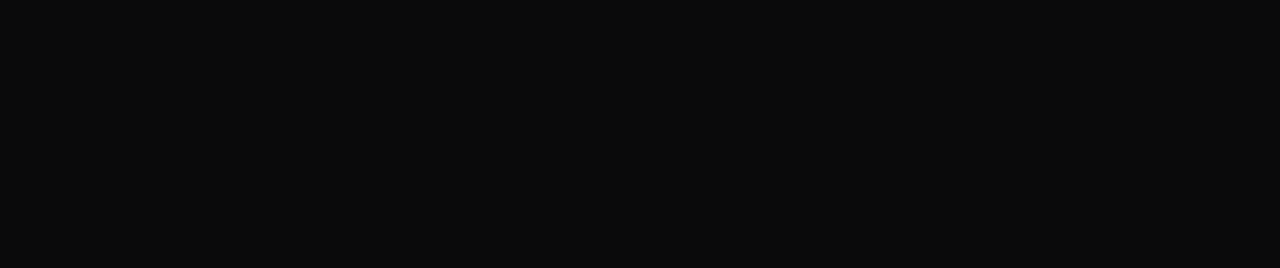
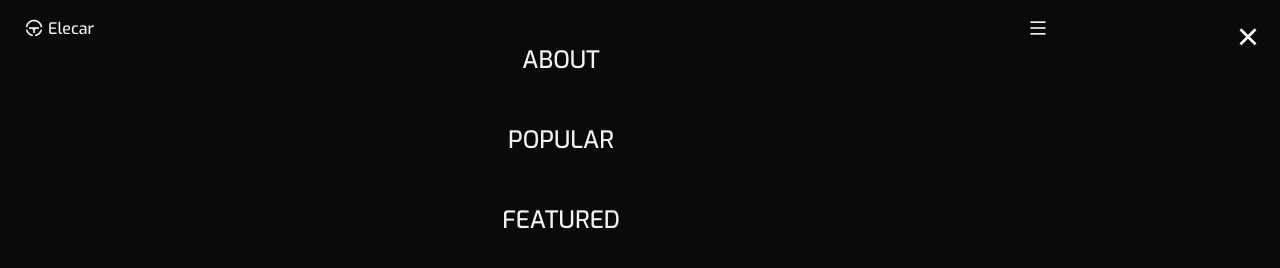
Before and after one commit to HD-40307g/elecar, a plain HTML site: page index.html in a window 1280 px wide. Drawn offline with nearby package versions, Linux system fonts and the light colour scheme.

Commit message:
Add header section

```diff
--- a/assets/css/styles.css
+++ b/assets/css/styles.css
@@ -36,6 +36,7 @@
   --z-fixed: 100;
 }
 
+/* Responsive typography */
 @media screen and (min-width: 968px) {
   :root {
     --h1-font-size: 2.25rem;
@@ -110,10 +111,93 @@ img {
 }
 
 /*=============== HEADER & NAV ===============*/
+.header {
+  position: fixed;
+  top: 0;
+  left: 0;
+  width: 100%;
+  z-index: var(--z-fixed);
+  background-color: transparent;
+}
 
+.nav {
+  height: var(--header-height);
+  display: flex;
+  justify-content: space-between;
+  align-items: center;
+}
+
+.nav__logo, .nav__toggle {
+  color: var(--title-color);
+  display: inline-flex;
+}
+
+.nav__logo {
+  align-items: center;
+  column-gap: .25rem;
+  font-weight: var(--font-medium);
+  transition: .3s;
+}
+
+.nav__logo i {
+  font-size: 1.25rem;
+}
+
+.nav__logo:hover {
+  color: var(--first-color);
+}
+
+.nav__toggle {
+  font-size: 1.25rem;
+  cursor: pointer;
+}
+
+@media screen and (max-width: 767px) {
+  .nav__menu {
+    position: fixed;
+    background-color: hsla(0, 0%, 100%, .1);
+    top: 0;
+    right: -100%;
+    width: 100%;
+    height: 100%;
+    backdrop-filter: blur(96px);
+    transition: .3s;
+  }
+}
+
+.nav__list {
+  display: flex;
+  flex-direction: column;
+  text-align: center;
+  row-gap: 3rem;
+  padding-top: 9rem;
+}
+
+.nav__link {
+  text-transform: uppercase;
+  color: var(--title-color);
+  font-size: var(--h2-font-size);
+  font-weight: var(--font-medium);
+  transition: .3s;
+}
+
+.nav__link:hover {
+  color: var(--first-color);
+}
+
+.nav__close {
+  font-size: 2rem;
+  color: var(--white-color);
+  position: absolute;
+  top: 1rem;
+  right: 1rem;
+  cursor: pointer;
+}
 
 /* Show menu */
-
+.show-menu {
+  right: 0;
+}
 
 /* Change background header */
 
--- a/assets/js/main.js
+++ b/assets/js/main.js
@@ -1,8 +1,33 @@
 /*=============== SHOW MENU ===============*/
+const navMenu = document.getElementById('nav-menu'),
+      navToggle = document.getElementById('nav-toggle'),
+      navClose = document.getElementById('nav-close');
 
+/*=============== MENU SHOW ===============*/
+/* Validate if constant exists */
+if(navToggle){
+    navToggle.addEventListener('click', () =>{
+        navMenu.classList.add('show-menu');
+    });
+}
+
+/*=============== MENU HIDDEN ===============*/
+/* Validate if constant exists */
+if(navClose){
+    navClose.addEventListener('click', () =>{
+        navMenu.classList.remove('show-menu');
+    });
+}
 
 /*=============== REMOVE MENU MOBILE ===============*/
+const navLink = document.querySelectorAll('.nav__link');
 
+function linkAction(){
+    const navMenu = document.getElementById('nav-menu');
+    //When we click on each nav__link, we remove the show-menu class
+    navMenu.classList.remove('show-menu');
+}
+navLink.forEach(n => n.addEventListener('click', linkAction));
 
 /*=============== CHANGE BACKGROUND HEADER ===============*/
 
--- a/index.html
+++ b/index.html
@@ -21,7 +21,37 @@
     <body>
         <!--==================== HEADER ====================-->
         <header class="header" id="header">
+            <nav class="nav container">
+                <a href="#" class="nav__logo">
+                    <i class="ri-steering-line"></i>
+                    Elecar
+                </a>
 
+                <div class="nav__menu" id="nav-manu">
+                    <ul class="nav__list">
+                        <li class="nav__item">
+                            <a href="#home" class="nav__link">Home</a>
+                        </li>
+                        <li class="nav__item">
+                            <a href="#about" class="nav__link">About</a>
+                        </li>
+                        <li class="nav__item">
+                            <a href="#popular" class="nav__link">Popular</a>
+                        </li>
+                        <li class="nav__item">
+                            <a href="#featured" class="nav__link">Featured</a>
+                        </li>
+                    </ul>
+
+                    <div class="nav__close" id="nav-close">
+                        <i class="ri-close-line"></i>
+                    </div>
+                </div>
+                <!--Toggle Button-->
+                <div class="nav__toggle" id="nav-toggle">
+                    <i class="ri-menu-line"></i>
+                </div>
+            </nav>
         </header>
 
         <!--==================== MAIN ====================-->
```
